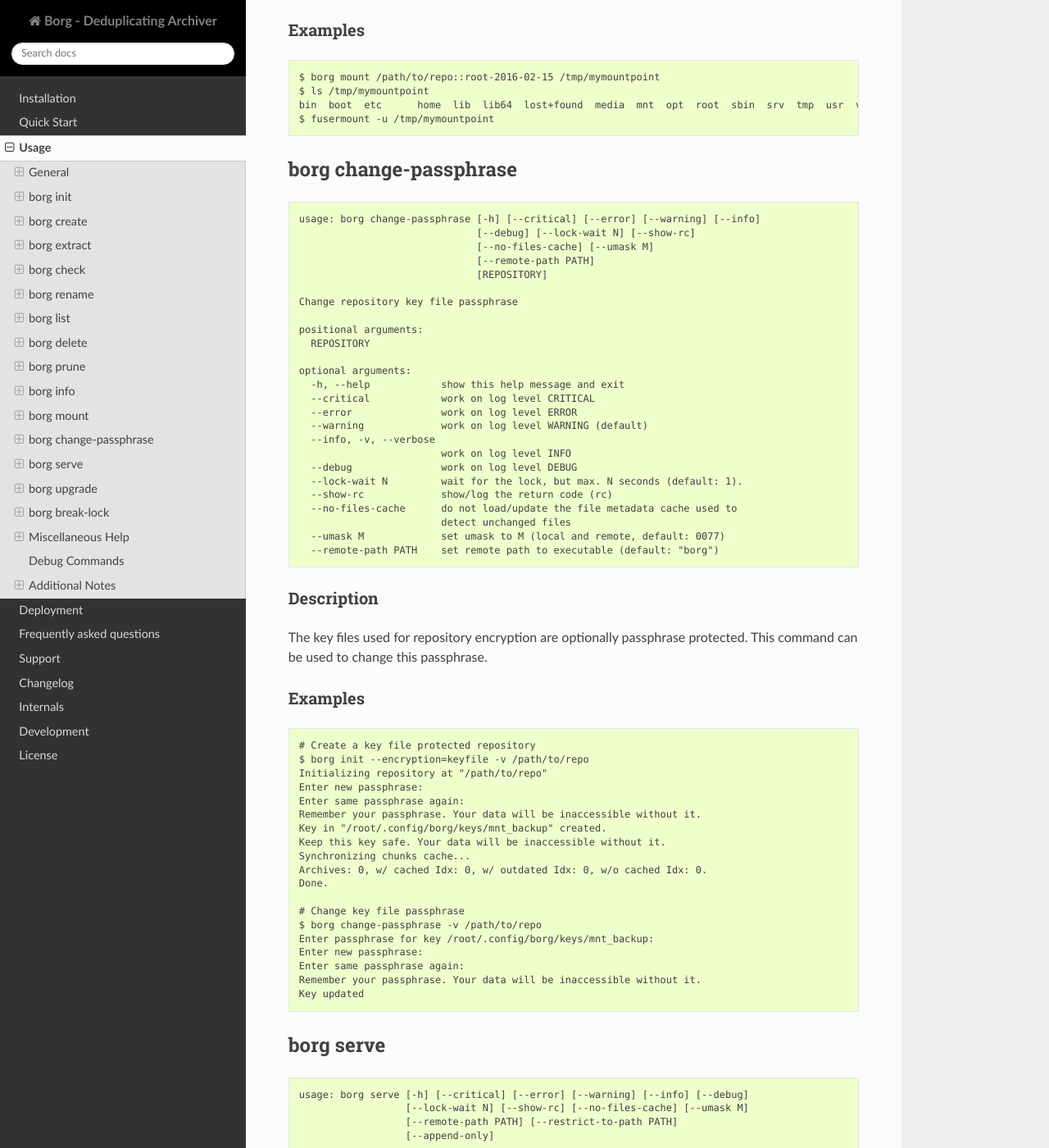
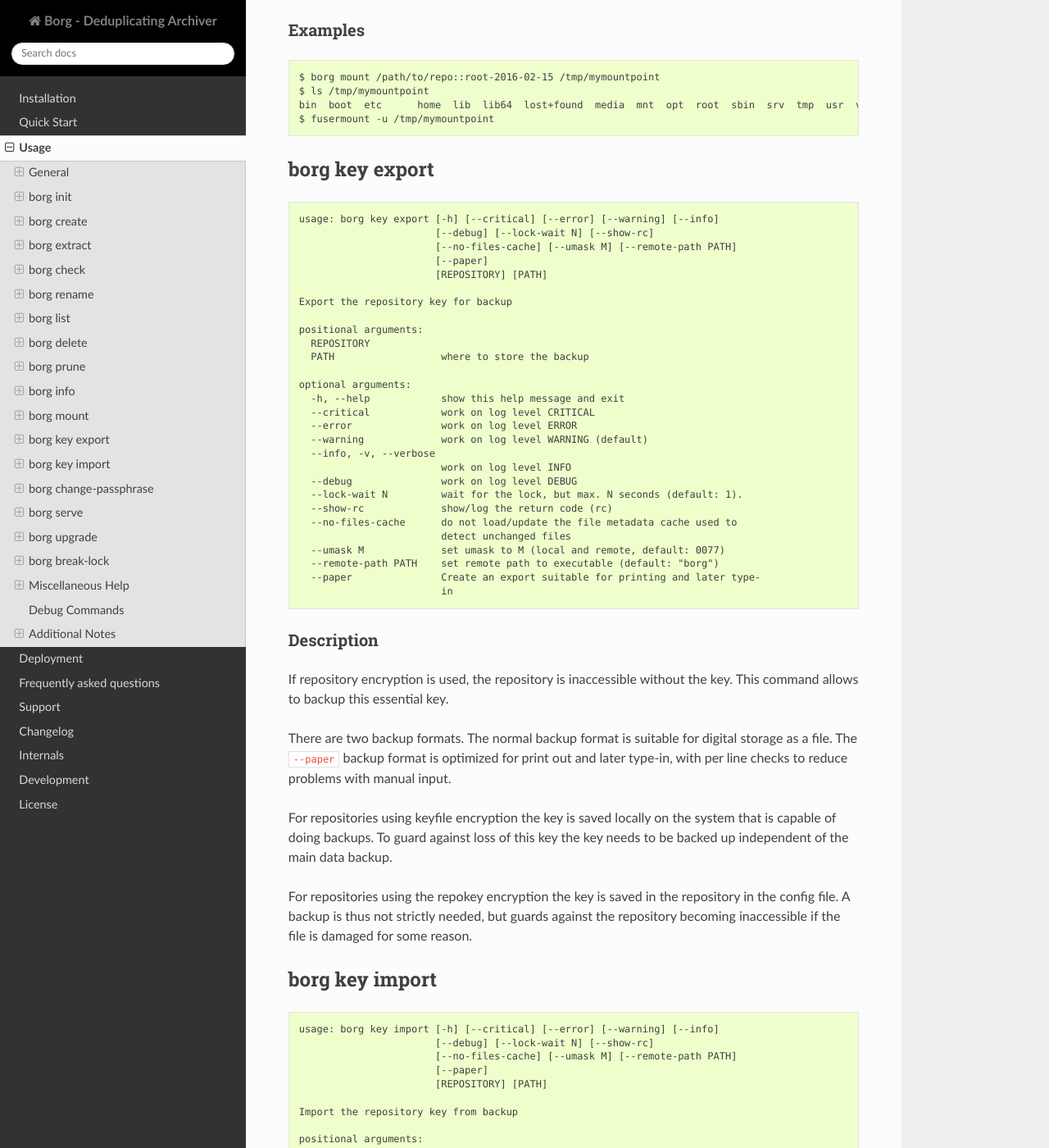
Before and after one commit to borgbackup/borg, a Sphinx documentation site: the page built from docs/usage.rst, in a window 1280 px wide and 1400 px high, scrolled down 19101 px. Shown: the whole window at 82% size. Built offline with Sphinx 7.4.7 and the Read the Docs theme 2.0.0, drawn with Linux system fonts in a browser that asks for light colours; pages that are not in the unit, such as notebooks, are missing from menus; the version number could not be read and is left out; some of the changed text lies outside the part shown.

Commit message:
archiver: Add documentation for "key export" and "key import" commands. (#1641)
archiver: Add documentation for "key export" and "key import" commands

```diff
--- a/docs/usage.rst
+++ b/docs/usage.rst
@@ -484,6 +484,12 @@
     $ fusermount -u /tmp/mymountpoint
 
 
+.. include:: usage/key_export.rst.inc
+
+
+.. include:: usage/key_import.rst.inc
+
+
 .. include:: usage/change-passphrase.rst.inc
 
 Examples
--- /dev/null
+++ b/docs/usage/key_export.rst.inc
@@ -0,0 +1,57 @@
+.. IMPORTANT: this file is auto-generated from borg's built-in help, do not edit!
+
+.. _borg_key_export:
+
+borg key export
+---------------
+::
+
+    usage: borg key export [-h] [--critical] [--error] [--warning] [--info]
+                           [--debug] [--lock-wait N] [--show-rc]
+                           [--no-files-cache] [--umask M] [--remote-path PATH]
+                           [--paper]
+                           [REPOSITORY] [PATH]
+
+    Export the repository key for backup
+
+    positional arguments:
+      REPOSITORY
+      PATH                  where to store the backup
+
+    optional arguments:
+      -h, --help            show this help message and exit
+      --critical            work on log level CRITICAL
+      --error               work on log level ERROR
+      --warning             work on log level WARNING (default)
+      --info, -v, --verbose
+                            work on log level INFO
+      --debug               work on log level DEBUG
+      --lock-wait N         wait for the lock, but max. N seconds (default: 1).
+      --show-rc             show/log the return code (rc)
+      --no-files-cache      do not load/update the file metadata cache used to
+                            detect unchanged files
+      --umask M             set umask to M (local and remote, default: 0077)
+      --remote-path PATH    set remote path to executable (default: "borg")
+      --paper               Create an export suitable for printing and later type-
+                            in
+
+Description
+~~~~~~~~~~~
+
+If repository encryption is used, the repository is inaccessible
+without the key. This command allows to backup this essential key.
+
+There are two backup formats. The normal backup format is suitable for
+digital storage as a file. The ``--paper`` backup format is optimized for
+print out and later type-in, with per line checks to reduce problems
+with manual input.
+
+For repositories using keyfile encryption the key is saved locally
+on the system that is capable of doing backups. To guard against loss
+of this key the key needs to be backed up independent of the main data
+backup.
+
+For repositories using the repokey encryption the key is saved in the
+repository in the config file. A backup is thus not strictly needed,
+but guards against the repository becoming inaccessible if the file
+is damaged for some reason.
--- /dev/null
+++ b/docs/usage/key_import.rst.inc
@@ -0,0 +1,45 @@
+.. IMPORTANT: this file is auto-generated from borg's built-in help, do not edit!
+
+.. _borg_key_import:
+
+borg key import
+---------------
+::
+
+    usage: borg key import [-h] [--critical] [--error] [--warning] [--info]
+                           [--debug] [--lock-wait N] [--show-rc]
+                           [--no-files-cache] [--umask M] [--remote-path PATH]
+                           [--paper]
+                           [REPOSITORY] [PATH]
+
+    Import the repository key from backup
+
+    positional arguments:
+      REPOSITORY
+      PATH                  path to the backup
+
+    optional arguments:
+      -h, --help            show this help message and exit
+      --critical            work on log level CRITICAL
+      --error               work on log level ERROR
+      --warning             work on log level WARNING (default)
+      --info, -v, --verbose
+                            work on log level INFO
+      --debug               work on log level DEBUG
+      --lock-wait N         wait for the lock, but max. N seconds (default: 1).
+      --show-rc             show/log the return code (rc)
+      --no-files-cache      do not load/update the file metadata cache used to
+                            detect unchanged files
+      --umask M             set umask to M (local and remote, default: 0077)
+      --remote-path PATH    set remote path to executable (default: "borg")
+      --paper               interactively import from a backup done with --paper
+
+Description
+~~~~~~~~~~~
+
+This command allows to restore a key previously backed up with the
+export command.
+
+If the ``--paper`` option is given, the import will be an interactive
+process in which each line is checked for plausibility before
+proceeding to the next line. For this format PATH must not be given.
```
Also changed, not shown: docs/quickstart.rst (+7 -2 lines), 1 other file.
